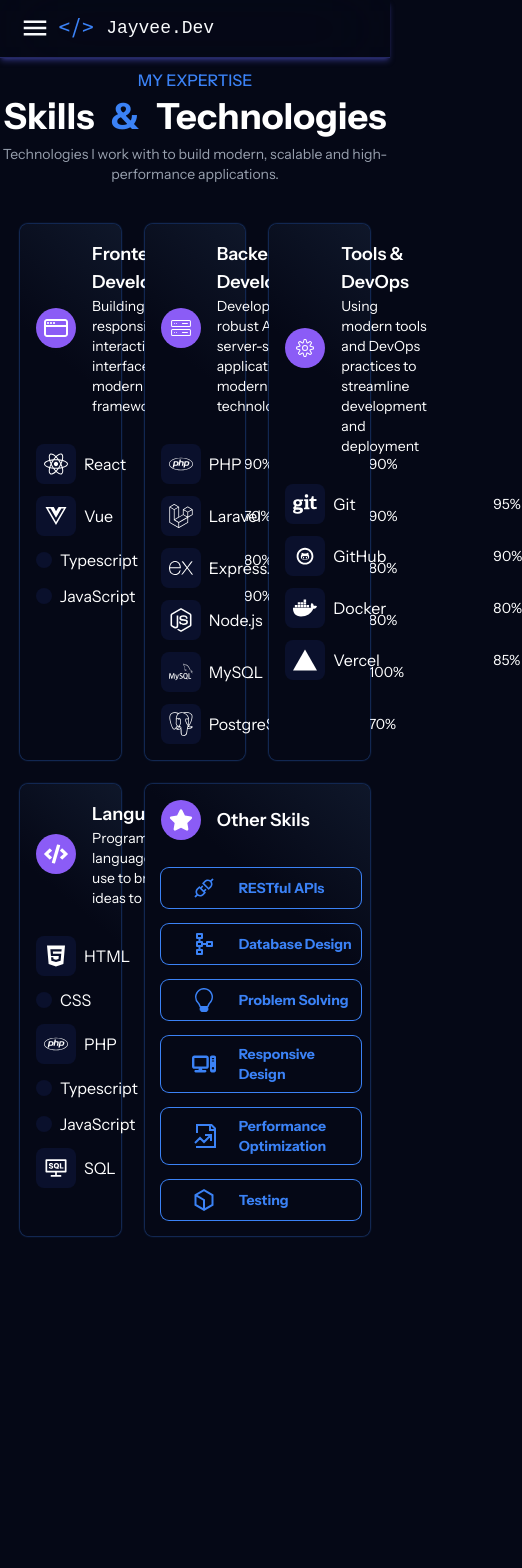
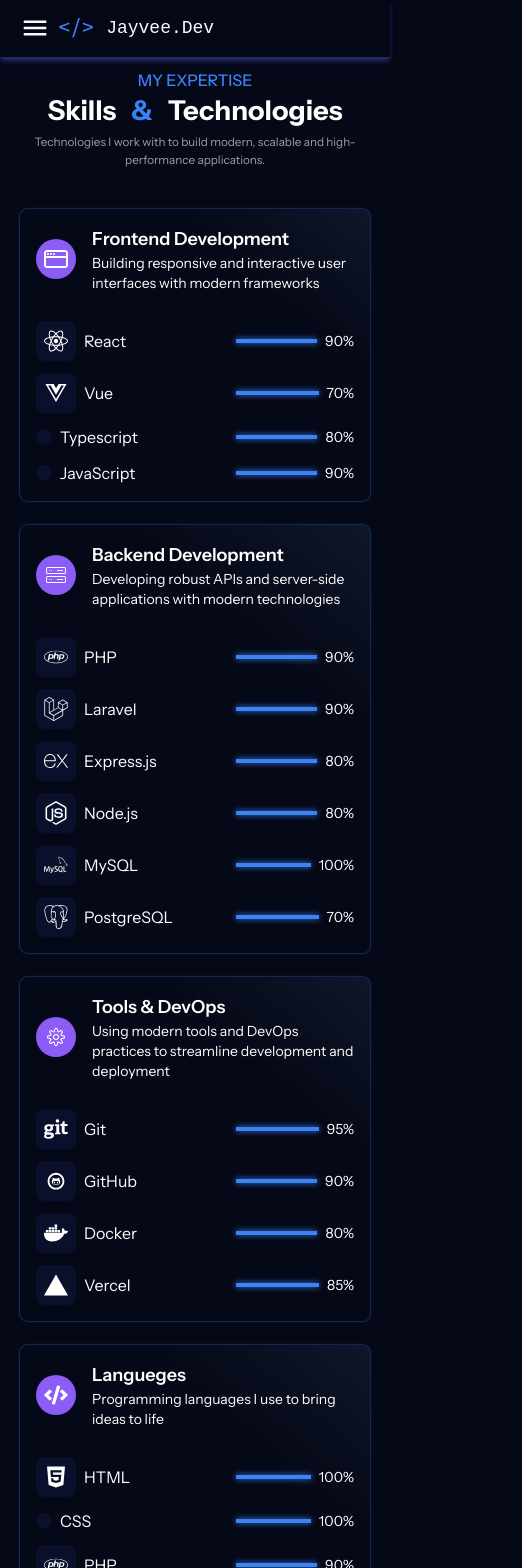
Before and after one commit to Developer-Jayvee/Jayvee.Dev-Portfolio, a React (Vite) app: page /skills in a window 390 px wide. Shown: the top 1568 px of the page, 522 px wide, since content can reach past the window. Before the commit the page ends 1276 px from the top, so only its background shows below. Built offline with nearby package versions, Linux system fonts and the light colour scheme; a web font is replaced by a local one.

Commit message:
Responsive Skills Layout

```diff
--- a/src/index.css
+++ b/src/index.css
@@ -18,6 +18,7 @@
   --color-cardBg:#0B1120;
   --color-secondaryPrimary:rgb(10, 16, 44);
   --font-kodeMono:"Kode Mono", monospace;
+
 }
 *{
   font-family: "Instrument Sans", sans-serif;
@@ -59,6 +60,8 @@
 a.cta-btn{
   box-shadow: 0 0 2px var(--primary-color);
   transition: box-shadow 400ms ease-in-out;
+  font-size: clamp(1vw,18px,5vw);
+
 }
 .icon-btn:hover{
   filter: drop-shadow(0 0 10px var(--primary-color));
@@ -67,3 +70,7 @@
 a.cta-btn:hover{
   box-shadow: 0 0 18px var(--primary-color);
 }
+h5 {
+  font-size: clamp(1vw,14px,3vw) !important;
+  padding:0 5px;
+}
--- a/src/pages/home/index.tsx
+++ b/src/pages/home/index.tsx
@@ -11,8 +11,8 @@
                 </div>
                 <p className="text-lg font-extralight mt-2">A Full Stack Developer</p>
             </div>
-            <div className="flex items-center gap-7">
-                <NavLink to="/projects/all" replace className="cta-btn text-lg ring-1 ring-bg-secondary text-primary shadow-2xl px-10 font-bold py-1 shadow-primary  ">
+            <div className="flex max-sm:flex-col lg:items-center gap-7">
+                <NavLink to="/projects/all" replace className="cta-btn  ring-1 ring-bg-secondary text-primary shadow-2xl px-10 font-bold py-1 shadow-primary  ">
                     View Projects
                 </NavLink>
                 <div className="flex items-center gap-5">
--- a/src/pages/skills/components/OtherSkillCard.tsx
+++ b/src/pages/skills/components/OtherSkillCard.tsx
@@ -6,7 +6,7 @@
 }
 export default function OtherSkillCard({ icon , label } : OtherSkillCardProps) {
 
-    return <div className="  grid grid-cols-[70px_1fr] items-center place-content-center    p-2 rounded-lg text-md ring-1  text-primary  font-bold  shadow-primary  ">
+    return <div className="  grid grid-cols-[90px_1fr] items-center place-content-center    p-2 rounded-lg text-md ring-1  text-primary  font-bold  shadow-primary  ">
 
             <div className="flex justify-center text-2xl">
                 <IconUtil icon={icon} />
--- a/src/pages/skills/css/index.css
+++ b/src/pages/skills/css/index.css
@@ -1,5 +1,6 @@
 .skill-title{
     word-spacing: 10px;
+    font-size: clamp(1vw,36px,7vw);
 }
 .skill-card{
     box-shadow: 0 0 2px var(--color-primary);
--- a/src/pages/skills/index.tsx
+++ b/src/pages/skills/index.tsx
@@ -12,10 +12,10 @@
             <div className="text-center  ">
                 <p className="text-primary! text-md font-medium mb-1">MY EXPERTISE</p>
                 <h1 className="skill-title text-4xl font-bold mb-2">Skills <span className="text-primary">&</span> Technologies</h1>
-                <p className="font-light text-sm w-100 text-gray-400">Technologies I work with to build modern, scalable and high-performance applications.</p>
+                <h5 className="font-light  w-100 text-gray-400">Technologies I work with to build modern, scalable and high-performance applications.</h5>
             </div>
 
-            <div className="mt-10 grid grid-cols-3 gap-6">
+            <div className="mt-10 grid sm:grid-cols-1 md:grid-cols-2 lg:grid-cols-3 gap-6">
                 <SkillCard<ProglanguageProps>
                     labels={{
                         title: "Frontend Development",
@@ -50,7 +50,7 @@
                         icon="code"
                     />
                 </div>
-                <div className="col-span-2 h-full">
+                <div className="lg:col-span-2 h-full">
                     <div className="skill-card h-full flex flex-col gap-7 shadow-secondary bg-[linear-gradient(40deg,rgb(5,8,22)_70%,#0F172A_100%,#8B5CF6_100%)] border-secondary p-4 rounded-lg">
                         <div className="flex  items-center gap-4">
                             <div>
```
